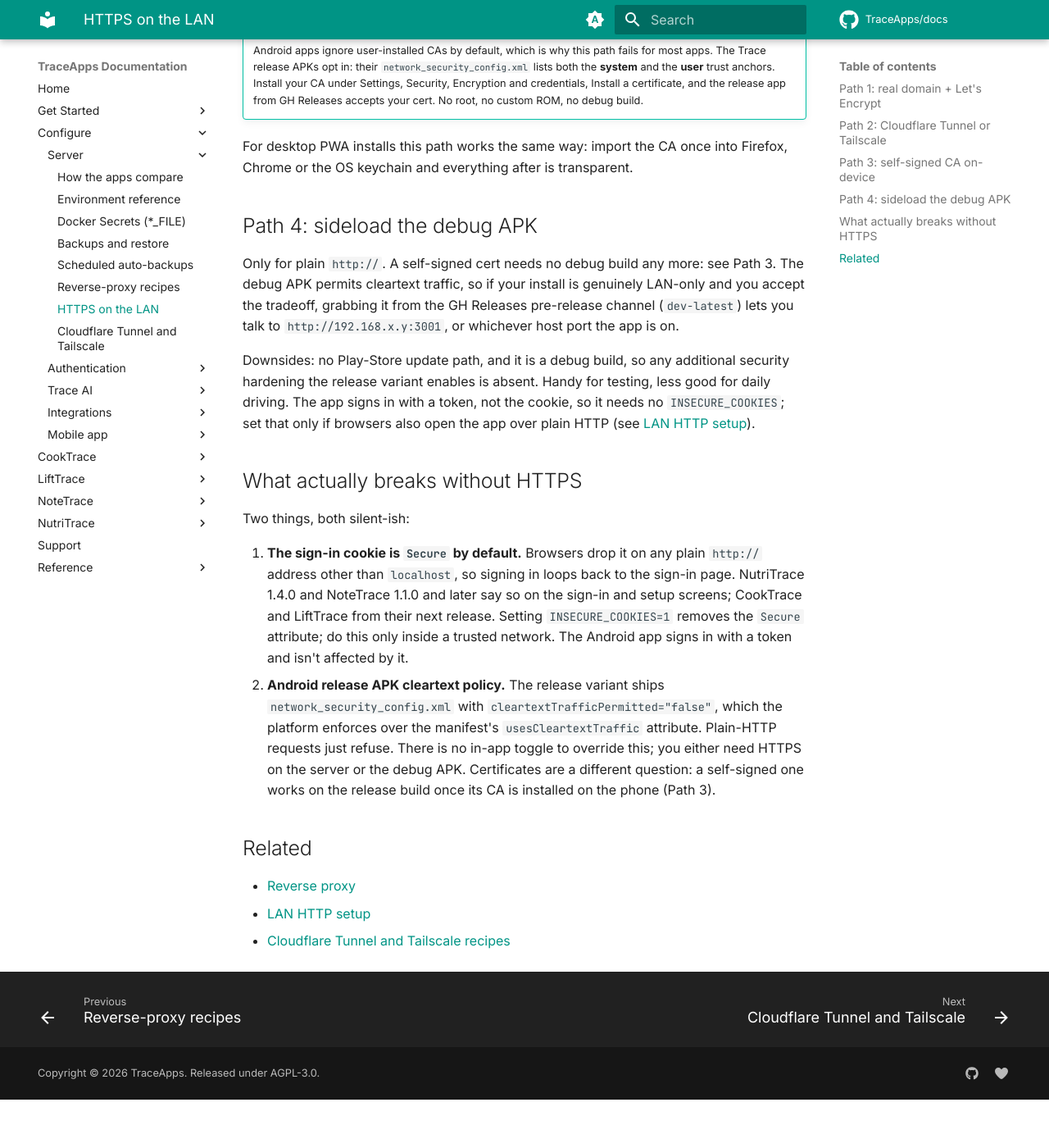
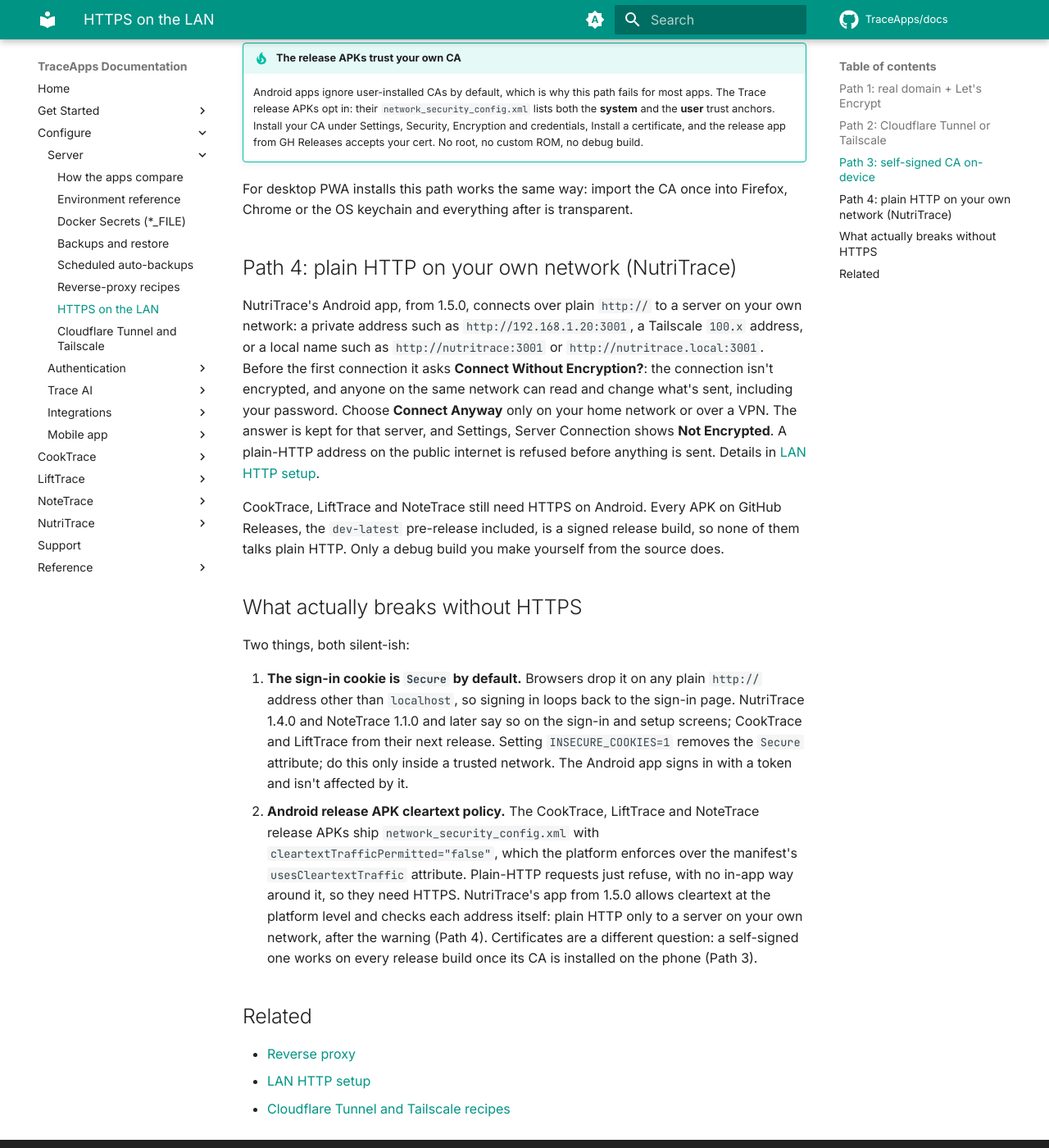
Before and after one commit to TraceApps/docs, an MkDocs documentation site: the page built from docs/self-hosting/lan-https.md, in a window 1280 px wide and 1400 px high, scrolled down 1650 px. Shown: the whole window at 82% size. Built offline with MkDocs 1.6.1 and Material for MkDocs 9.7.7, drawn with Linux system fonts in a browser that asks for light colours; comment, search, counter and statistics services are not loaded; before the commit the page ends 2991 px from its top, so only the background shows below that; some of the changed text lies outside the part shown.

Commit message:
NutriTrace's Android app on plain HTTP to your own network, real debug-build commands (TraceApps/nutritrace#194)

```diff
--- a/docs/self-hosting/lan-https.md
+++ b/docs/self-hosting/lan-https.md
@@ -1,8 +1,8 @@
 # HTTPS on the LAN
 
-The Trace apps default to secure cookies, and the Android release APK enforces the platform cleartext-traffic policy. Plain `http://192.168.x.y:3001` (or `:3002` / `:3003` / `:3004`) will silently fail: browsers drop the sign-in cookie, so signing in loops back to the sign-in page, and the Android release app refuses to connect. You have four supported ways to give a LAN-only install real HTTPS. Pick one.
+The Trace apps default to secure cookies, and the Android release APK enforces the platform cleartext-traffic policy. Plain `http://192.168.x.y:3001` (or `:3002` / `:3003` / `:3004`) will silently fail: browsers drop the sign-in cookie, so signing in loops back to the sign-in page, and the Android release apps refuse to connect. The exception is NutriTrace's Android app from 1.5.0: it connects to a server on your own network over plain HTTP after a warning (see [Path 4](#path-4-plain-http-on-your-own-network-nutritrace)). For HTTPS, you have three supported ways to give a LAN-only install a certificate. Pick one.
 
-If you genuinely need plain HTTP inside your LAN, see [LAN HTTP setup](../getting-started/lan-http.md) for the escape hatches (`INSECURE_COOKIES=1` and a debug-build APK). Everything below assumes you want proper HTTPS. A self-signed certificate is a supported way to get it, including on the Android release app: see Path 3.
+If you genuinely need plain HTTP inside your LAN, see [LAN HTTP setup](../getting-started/lan-http.md) for the escape hatches (`INSECURE_COOKIES=1` for browsers, and NutriTrace's Android app on your own network). Everything below assumes you want proper HTTPS. A self-signed certificate is a supported way to get it, including on the Android release app: see Path 3.
 
 ## Path 1: real domain + Let's Encrypt
 
@@ -39,18 +39,18 @@ Every client that talks to the server has to trust your CA. On desktops that is
 
 For desktop PWA installs this path works the same way: import the CA once into Firefox, Chrome or the OS keychain and everything after is transparent.
 
-## Path 4: sideload the debug APK
+## Path 4: plain HTTP on your own network (NutriTrace)
 
-Only for plain `http://`. A self-signed cert needs no debug build any more: see Path 3. The debug APK permits cleartext traffic, so if your install is genuinely LAN-only and you accept the tradeoff, grabbing it from the GH Releases pre-release channel (`dev-latest`) lets you talk to `http://192.168.x.y:3001`, or whichever host port the app is on.
+NutriTrace's Android app, from 1.5.0, connects over plain `http://` to a server on your own network: a private address such as `http://192.168.1.20:3001`, a Tailscale `100.x` address, or a local name such as `http://nutritrace:3001` or `http://nutritrace.local:3001`. Before the first connection it asks **Connect Without Encryption?**: the connection isn't encrypted, and anyone on the same network can read and change what's sent, including your password. Choose **Connect Anyway** only on your home network or over a VPN. The answer is kept for that server, and Settings, Server Connection shows **Not Encrypted**. A plain-HTTP address on the public internet is refused before anything is sent. Details in [LAN HTTP setup](../getting-started/lan-http.md#the-android-apps).
 
-Downsides: no Play-Store update path, and it is a debug build, so any additional security hardening the release variant enables is absent. Handy for testing, less good for daily driving. The app signs in with a token, not the cookie, so it needs no `INSECURE_COOKIES`; set that only if browsers also open the app over plain HTTP (see [LAN HTTP setup](../getting-started/lan-http.md)).
+CookTrace, LiftTrace and NoteTrace still need HTTPS on Android. Every APK on GitHub Releases, the `dev-latest` pre-release included, is a signed release build, so none of them talks plain HTTP. Only a debug build you make yourself from the source does.
 
 ## What actually breaks without HTTPS
 
 Two things, both silent-ish:
 
 1. **The sign-in cookie is `Secure` by default.** Browsers drop it on any plain `http://` address other than `localhost`, so signing in loops back to the sign-in page. NutriTrace 1.4.0 and NoteTrace 1.1.0 and later say so on the sign-in and setup screens; CookTrace and LiftTrace from their next release. Setting `INSECURE_COOKIES=1` removes the `Secure` attribute; do this only inside a trusted network. The Android app signs in with a token and isn't affected by it.
-2. **Android release APK cleartext policy.** The release variant ships `network_security_config.xml` with `cleartextTrafficPermitted="false"`, which the platform enforces over the manifest's `usesCleartextTraffic` attribute. Plain-HTTP requests just refuse. There is no in-app toggle to override this; you either need HTTPS on the server or the debug APK. Certificates are a different question: a self-signed one works on the release build once its CA is installed on the phone (Path 3).
+2. **Android release APK cleartext policy.** The CookTrace, LiftTrace and NoteTrace release APKs ship `network_security_config.xml` with `cleartextTrafficPermitted="false"`, which the platform enforces over the manifest's `usesCleartextTraffic` attribute. Plain-HTTP requests just refuse, with no in-app way around it, so they need HTTPS. NutriTrace's app from 1.5.0 allows cleartext at the platform level and checks each address itself: plain HTTP only to a server on your own network, after the warning (Path 4). Certificates are a different question: a self-signed one works on every release build once its CA is installed on the phone (Path 3).
 
 ## Related
 
```
Also changed, not shown: docs/contribute/dev-setup.md (+11 -2 lines), docs/getting-started/lan-http.md (+15 -1 lines), docs/mobile/install.md (+2 -2 lines), docs/reference/troubleshooting.md (+5 -4 lines).
